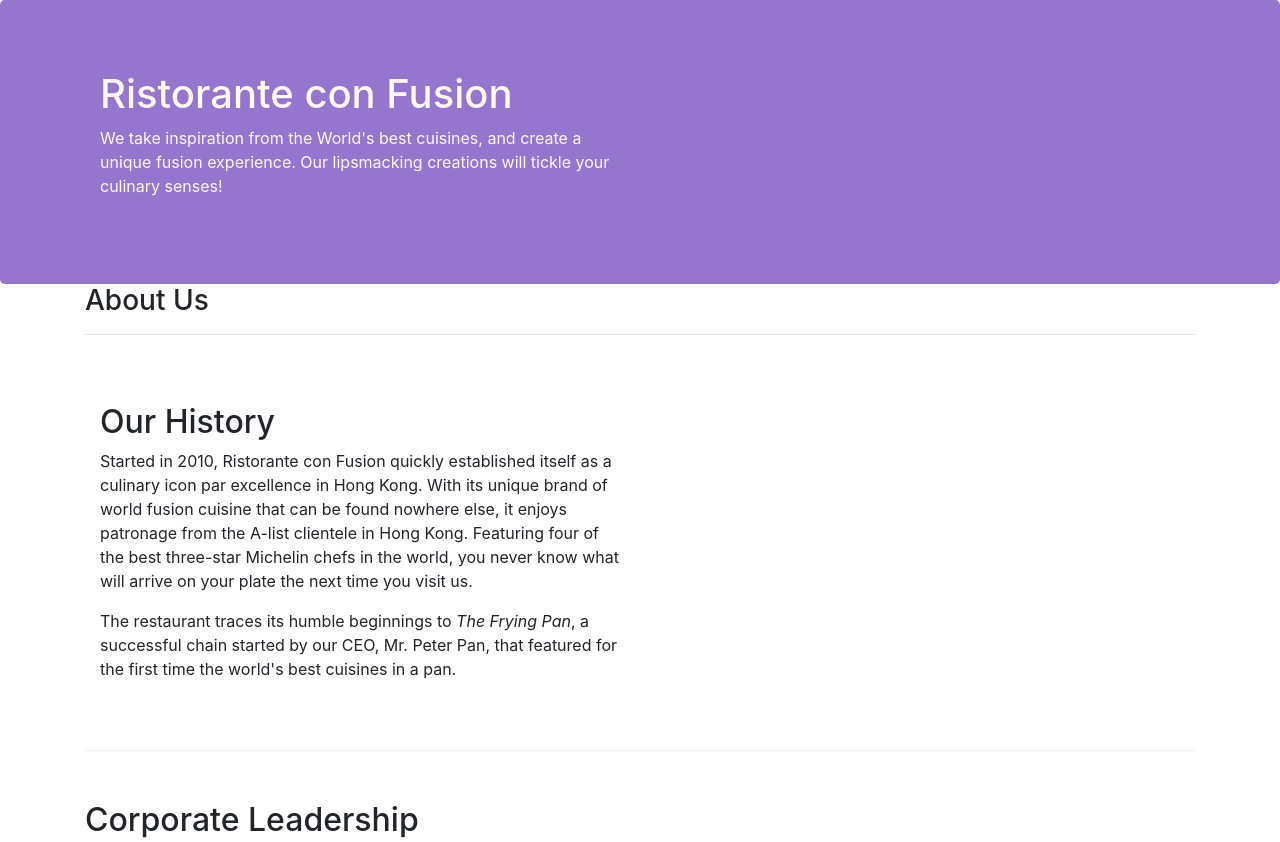
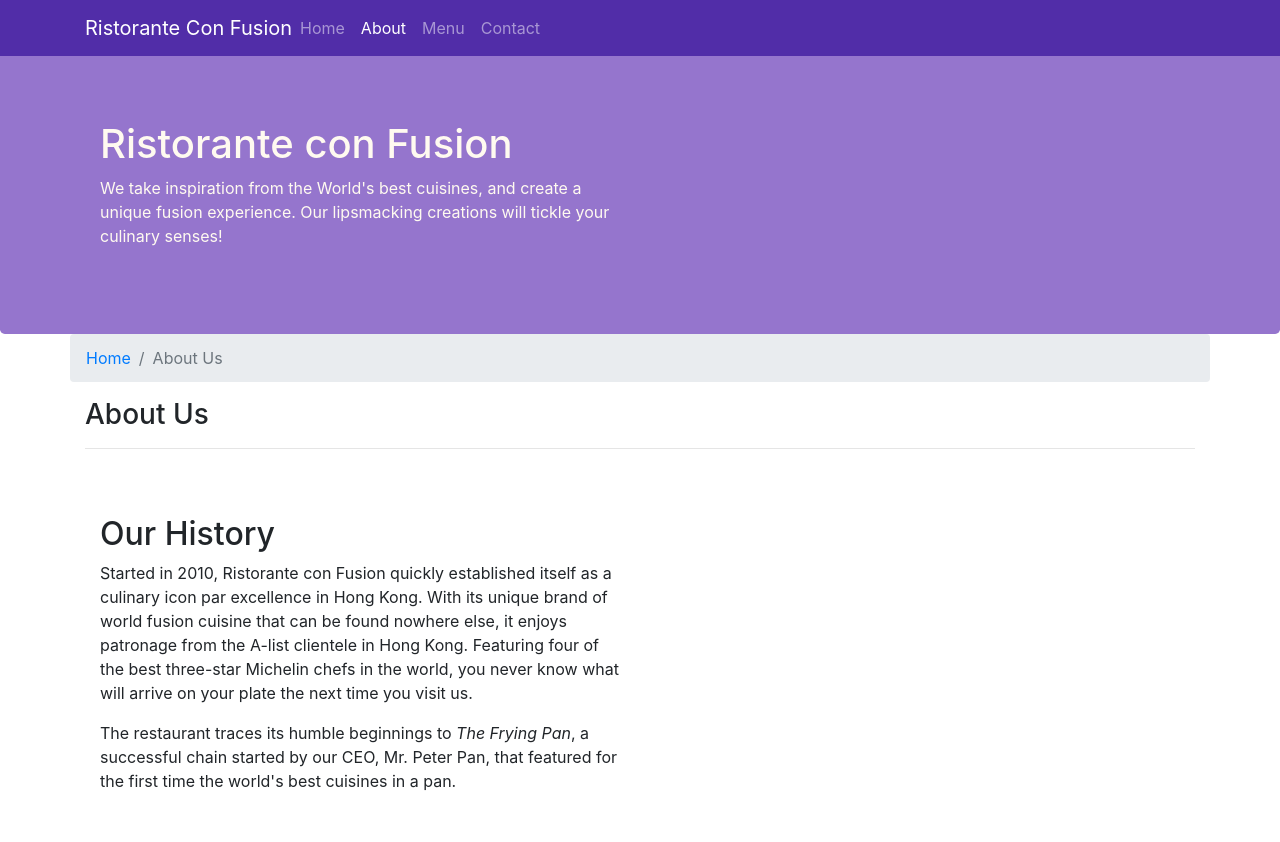
Before and after one commit to cguvenilir/conFusion, a website: page aboutus.html in a window 1280 px wide. Shown: the top 842 px of the page. Drawn offline with nearby package versions, Linux system fonts and the light colour scheme.

Commit message:
Navbar and Breadcrumbs

```diff
--- a/aboutus.html
+++ b/aboutus.html
@@ -15,6 +15,22 @@
 </head>
 
 <body>
+    <nav class="navbar navbar-dark navbar-expand-sm fixed-top">
+        <div class="container">
+            <button class="navbar-toggler" type="button" data-toggle="collapse" data-target="#Navbar">
+                <span class="navbar-toggler-icon"></span>
+            </button>
+            <a class="navbar-brand mr-auto" href="./index.html">Ristorante Con Fusion</a>
+            <div class="collapse navbar-collapse" id="Navbar">
+                <ul class="navbar-nav mr-auto">
+                    <li class="nav-item"><a class="nav-link" href="./index.html">Home</a></li>
+                    <li class="nav-item active"><a class="nav-link" href="#">About</a></li>
+                    <li class="nav-item"><a class="nav-link" href="#">Menu</a></li>
+                    <li class="nav-item"><a class="nav-link" href="#">Contact</a></li>
+                </ul>
+            </div>
+        </div>
+    </nav>
 
     <header class="jumbotron">
         <div class="container">
@@ -30,15 +46,19 @@
     </header>
 
     <div class="container">
-        <div>
-            <div>
+        <div class="row">
+            <ol class="col-12 breadcrumb">
+                <li class="breadcrumb-item"><a href="./index.html">Home</a></li>
+                <li class="breadcrumb-item active">About Us</li>
+            </ol>
+            <div class="col-12">
                <h3>About Us</h3>
                <hr>
             </div>
         </div>
 
-        <div class="row row-content align-items-center">
-            <div class="col col-sm-6">
+        <div class="row row-content">
+            <div class="col-sm-6">
                 <h2>Our History</h2>
                 <p>Started in 2010, Ristorante con Fusion quickly established itself as a culinary icon par excellence in Hong Kong. With its unique brand of world fusion cuisine that can be found nowhere else, it enjoys patronage from the A-list clientele in Hong Kong.  Featuring four of the best three-star Michelin chefs in the world, you never know what will arrive on your plate the next time you visit us.</p>
                 <p>The restaurant traces its humble beginnings to <em>The Frying Pan</em>, a successful chain started by our CEO, Mr. Peter Pan, that featured for the first time the world's best cuisines in a pan.</p>
@@ -48,8 +68,8 @@
         </div>
 
 
-        <div class="row row-content align-items-center">
-            <div>
+        <div class="row row-content">
+            <div class="col-12">
                 <h2>Corporate Leadership</h2>
                 <h3>Peter Pan <small>Chief Epicurious Officer</small></h3>
                 <p class="d-none d-sm-block">Our CEO, Peter, credits his hardworking East Asian immigrant parents who undertook the arduous journey to the shores of America with the intention of giving their children the best future. His mother's wizardy in the kitchen whipping up the tastiest dishes with whatever is available inexpensively at the supermarket, was his first inspiration to create the fusion cuisines for which <em>The Frying Pan</em> became well known. He brings his zeal for fusion cuisines to this restaurant, pioneering cross-cultural culinary connections.</p>
@@ -70,7 +90,7 @@
                 <div class="col-4 offset-1 col-sm-2">
                     <h5>Links</h5>
                     <ul class="list-unstyled">
-                        <li><a href="#">Home</a></li>
+                        <li><a href="./index.html">Home</a></li>
                         <li><a href="#">About</a></li>
                         <li><a href="#">Menu</a></li>
                         <li><a href="#">Contact</a></li>
@@ -107,5 +127,8 @@
     </footer>
 
 </body>
-
+    <!-- jQuery first, then Popper.js, then Bootstrap JS. -->
+    <script src="node_modules/jquery/dist/jquery.slim.min.js"></script>
+    <script src="node_modules/popper.js/dist/umd/popper.min.js"></script>
+    <script src="node_modules/bootstrap/dist/js/bootstrap.min.js"></script>
 </html>
--- a/css/styles.css
+++ b/css/styles.css
@@ -28,3 +28,12 @@
     margin: 0px;
     color: #0f0f0f;
 }
+
+body {
+    padding: 50px 0px 0px 0px;
+    z-index: 0;
+}
+
+.navbar-dark {
+    background-color: #512DA8;
+}
```
Also changed, not shown: index.html (+17 -1 lines).
